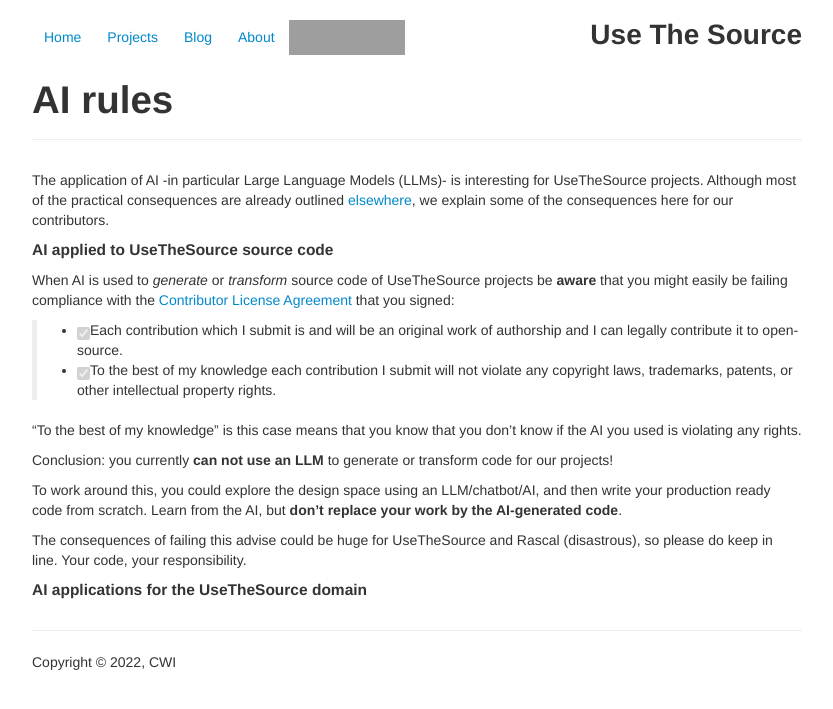
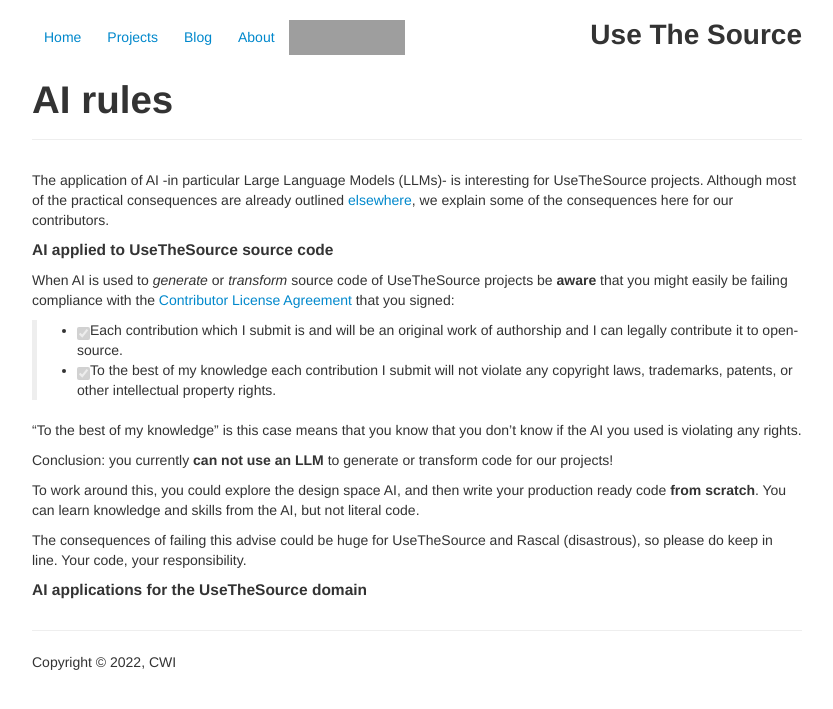
Before and after one commit to usethesource/usethesource.github.io, a Jekyll site: the page built from about/ai.md, in a window 1280 px wide. Shown: the top 709 px of the page, without its empty margins (223-1056 px from the left). Built offline with Jekyll 4.4.1, drawn with Linux system fonts in a browser that asks for light colours; our own code applies the rules of GitHub Pages for plain Markdown files; grey boxes are pictures that could not be loaded.

Commit message:
Revise AI usage guidelines for code generation
Clarified guidelines on using AI for code generation, emphasizing the importance of writing production-ready code from scratch and learning from AI without directly using its output.

```diff
--- a/about/ai.md
+++ b/about/ai.md
@@ -18,8 +18,8 @@
 
 Conclusion: you currently **can not use an LLM** to generate or transform code for our projects!
 
-To work around this, you could explore the design space using an LLM/chatbot/AI, and then
-write your production ready code from scratch. Learn from the AI, but **don't replace your work by the AI-generated code**.
+To work around this, you could explore the design space AI, and then
+write your production ready code **from scratch**. You can learn knowledge and skills from the AI, but not literal code.
 
 The consequences of failing this advise could be huge for UseTheSource and Rascal (disastrous),
 so please do keep in line. Your code, your responsibility.
```
